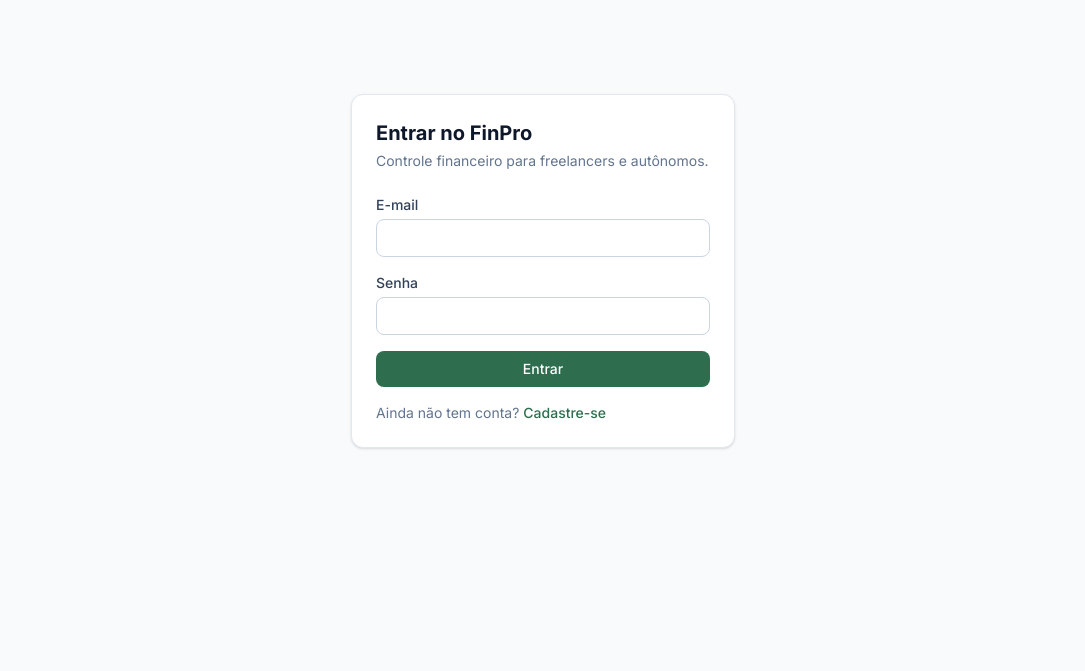
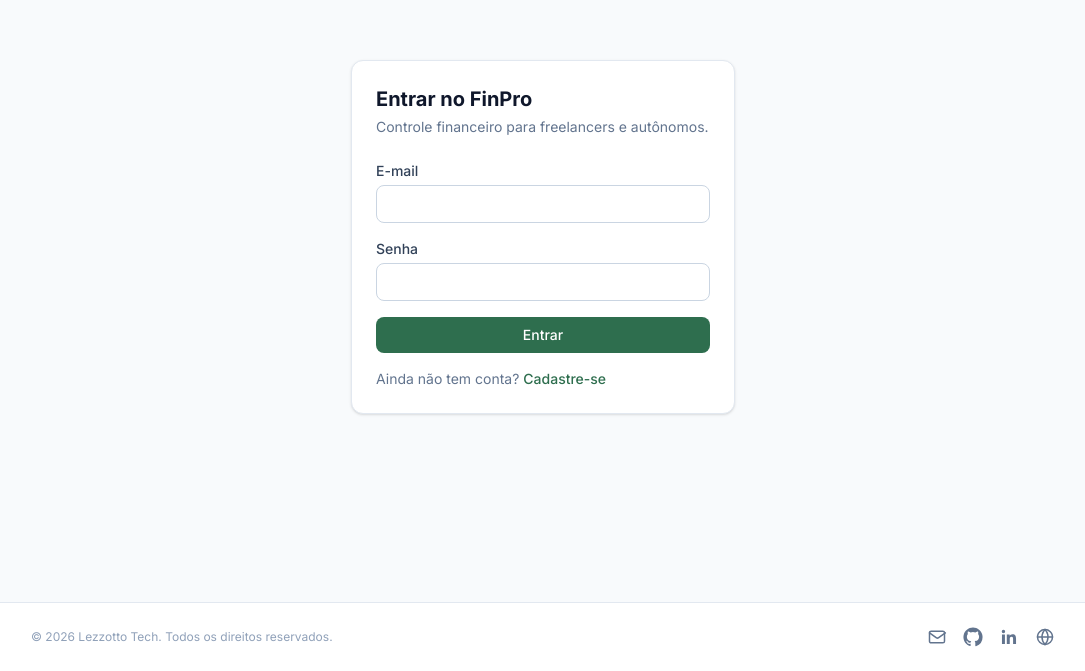
Before and after one commit to leozztto/LmfFinPro, a React (Vite) app in the folder frontend/: page /login in a window 1280 px wide. Shown: the part 129-800 px from the top of the page, without its empty margins (97-1182 px from the left). Built offline with nearby package versions, Linux system fonts and the light colour scheme; no server answers.

Commit message:
adicionado footer com informações importantes

```diff
--- a/frontend/src/features/auth/components/LoginPage.tsx
+++ b/frontend/src/features/auth/components/LoginPage.tsx
@@ -5,6 +5,7 @@ import { Button, FormField, Input } from '@/shared/ui'
 import { ApiError } from '@/shared/api/httpClient'
 import { useLogin } from '../hooks/useLogin'
 import { loginSchema, type LoginFormValues } from '../schemas'
+import { Footer } from '@/shared/layout/Footer'
 
 export function LoginPage() {
   const navigate = useNavigate()
@@ -21,7 +22,8 @@ export function LoginPage() {
   }
 
   return (
-    <div className="flex min-h-screen items-center justify-center bg-slate-50 px-4 dark:bg-slate-900">
+    <div className="flex min-h-screen flex-col bg-slate-50 dark:bg-slate-900">
+      <div className="flex flex-1 items-center justify-center px-4">
         <div className="w-full max-w-sm rounded-xl border border-slate-200 bg-white p-6 shadow-sm dark:border-slate-700 dark:bg-slate-800">
           <h1 className="text-xl font-bold text-slate-900 dark:text-slate-50">Entrar no FinPro</h1>
           <p className="mt-1 text-sm text-slate-500 dark:text-slate-400">
@@ -53,5 +55,8 @@ export function LoginPage() {
           </p>
         </div>
       </div>
+
+      <Footer />
+    </div>
   )
 }
--- a/frontend/src/features/auth/components/RegisterPage.tsx
+++ b/frontend/src/features/auth/components/RegisterPage.tsx
@@ -5,6 +5,7 @@ import { Button, FormField, Input } from '@/shared/ui'
 import { ApiError } from '@/shared/api/httpClient'
 import { useRegister } from '../hooks/useRegister'
 import { registerSchema, type RegisterFormValues } from '../schemas'
+import { Footer } from '@/shared/layout/Footer'
 
 export function RegisterPage() {
   const navigate = useNavigate()
@@ -21,7 +22,8 @@ export function RegisterPage() {
   }
 
   return (
-    <div className="flex min-h-screen items-center justify-center bg-slate-50 px-4 dark:bg-slate-900">
+    <div className="flex min-h-screen flex-col bg-slate-50 dark:bg-slate-900">
+      <div className="flex flex-1 items-center justify-center px-4">
         <div className="w-full max-w-sm rounded-xl border border-slate-200 bg-white p-6 shadow-sm dark:border-slate-700 dark:bg-slate-800">
           <h1 className="text-xl font-bold text-slate-900 dark:text-slate-50">Criar conta no FinPro</h1>
           <p className="mt-1 text-sm text-slate-500 dark:text-slate-400">
@@ -58,5 +60,8 @@ export function RegisterPage() {
           </p>
         </div>
       </div>
+
+      <Footer />
+    </div>
   )
 }
--- a/frontend/src/shared/layout/AppLayout.tsx
+++ b/frontend/src/shared/layout/AppLayout.tsx
@@ -1,6 +1,7 @@
 import { NavLink, Outlet } from 'react-router-dom'
 import { useAuth } from '@/shared/auth/AuthContext'
 import { Button } from '@/shared/ui'
+import { Footer } from './Footer'
 
 const NAV_ITEMS = [
   { to: '/', label: 'Visão geral' },
@@ -13,16 +14,21 @@ export function AppLayout() {
   const { session, logout } = useAuth()
 
   return (
-    <div className="min-h-screen bg-slate-50 dark:bg-slate-900">
+    <div className="flex min-h-screen flex-col bg-slate-50 dark:bg-slate-900">
       <header className="border-b border-slate-200 bg-white px-6 py-4 dark:border-slate-700 dark:bg-slate-800">
         <div className="mx-auto flex max-w-5xl items-center justify-between">
-          <div>
+          <div className="flex items-baseline gap-2">
             <h1 className="text-xl font-bold text-slate-900 dark:text-slate-50">FinPro</h1>
-            <p className="text-sm text-slate-500 dark:text-slate-400">{session?.name}</p>
+            <span className="hidden text-xs text-slate-400 dark:text-slate-500 sm:inline">
+              Controle financeiro para freelancers e autônomos.
+            </span>
           </div>
-          <Button variant="secondary" onClick={logout}>
-            Sair
-          </Button>
+          <div className="flex items-center gap-3">
+            <span className="text-sm text-slate-500 dark:text-slate-400">{session?.name}</span>
+            <Button variant="secondary" onClick={logout}>
+              Sair
+            </Button>
+          </div>
         </div>
         <nav className="mx-auto mt-4 flex max-w-5xl gap-4 text-sm">
           {NAV_ITEMS.map((item) => (
@@ -42,9 +48,11 @@ export function AppLayout() {
         </nav>
       </header>
 
-      <main className="mx-auto max-w-5xl px-6 py-8">
+      <main className="mx-auto w-full max-w-5xl flex-1 px-6 py-8">
         <Outlet />
       </main>
+
+      <Footer />
     </div>
   )
 }
--- /dev/null
+++ b/frontend/src/shared/layout/Footer.tsx
@@ -0,0 +1,56 @@
+import { GitHubIcon, GlobeIcon, LinkedInIcon, MailIcon } from '@/shared/ui/icons'
+
+const EMAIL = 'leozztto@gmail.com'
+const GITHUB_URL = 'https://github.com/leozztto'
+const LINKEDIN_URL = 'https://www.linkedin.com/in/leandro-mf'
+const PORTFOLIO_URL = 'https://portfolio-leandromf.vercel.app/'
+
+const iconLinkClassName =
+  'text-slate-500 transition-colors hover:text-primary-600 dark:text-slate-400 dark:hover:text-primary-500'
+
+export function Footer() {
+  return (
+    <footer className="border-t border-slate-200 bg-white px-6 py-6 dark:border-slate-700 dark:bg-slate-800">
+      <div className="mx-auto flex max-w-5xl flex-col gap-4 sm:flex-row sm:items-center sm:justify-between">
+        <p className="text-xs text-slate-400 dark:text-slate-500">© 2026 Lezzotto Tech. Todos os direitos reservados.</p>
+        <div className="flex items-center gap-4">
+          <a href={`mailto:${EMAIL}`} aria-label={`Enviar e-mail para ${EMAIL}`} title={EMAIL} className={iconLinkClassName}>
+            <MailIcon />
+          </a>
+          <a
+            href={GITHUB_URL}
+            target="_blank"
+            rel="noopener noreferrer"
+            aria-label="Perfil no GitHub"
+            title="GitHub"
+            className={iconLinkClassName}
+          >
+            <GitHubIcon />
+          </a>
+          {LINKEDIN_URL && (
+            <a
+              href={LINKEDIN_URL}
+              target="_blank"
+              rel="noopener noreferrer"
+              aria-label="Perfil no LinkedIn"
+              title="LinkedIn"
+              className={iconLinkClassName}
+            >
+              <LinkedInIcon />
+            </a>
+          )}
+          <a
+            href={PORTFOLIO_URL}
+            target="_blank"
+            rel="noopener noreferrer"
+            aria-label="Portfólio"
+            title="Portfólio"
+            className={iconLinkClassName}
+          >
+            <GlobeIcon />
+          </a>
+        </div>
+      </div>
+    </footer>
+  )
+}
--- /dev/null
+++ b/frontend/src/shared/ui/icons.tsx
@@ -0,0 +1,55 @@
+import type { SVGProps } from 'react'
+
+export function MailIcon(props: SVGProps<SVGSVGElement>) {
+  return (
+    <svg
+      viewBox="0 0 24 24"
+      fill="none"
+      stroke="currentColor"
+      strokeWidth={1.8}
+      strokeLinecap="round"
+      strokeLinejoin="round"
+      className="h-5 w-5"
+      {...props}
+    >
+      <rect x="3" y="5" width="18" height="14" rx="2" />
+      <path d="m3 7 8.4 6a2 2 0 0 0 2.2 0L22 7" />
+    </svg>
+  )
+}
+
+export function GitHubIcon(props: SVGProps<SVGSVGElement>) {
+  return (
+    <svg viewBox="0 0 24 24" fill="currentColor" className="h-5 w-5" {...props}>
+      <path d="M12 .5C5.73.5.5 5.73.5 12c0 5.09 3.29 9.39 7.86 10.91.57.1.78-.25.78-.55 0-.27-.01-1.17-.02-2.12-3.2.7-3.88-1.36-3.88-1.36-.52-1.33-1.28-1.68-1.28-1.68-1.04-.71.08-.7.08-.7 1.16.08 1.77 1.19 1.77 1.19 1.03 1.76 2.7 1.25 3.36.95.1-.75.4-1.25.73-1.54-2.55-.29-5.24-1.28-5.24-5.68 0-1.25.45-2.28 1.18-3.08-.12-.29-.51-1.46.11-3.04 0 0 .96-.31 3.15 1.18a10.9 10.9 0 0 1 5.74 0c2.19-1.49 3.15-1.18 3.15-1.18.62 1.58.23 2.75.11 3.04.74.8 1.18 1.83 1.18 3.08 0 4.41-2.7 5.39-5.26 5.67.41.36.78 1.07.78 2.16 0 1.56-.01 2.82-.01 3.2 0 .3.21.66.79.55A11.5 11.5 0 0 0 23.5 12C23.5 5.73 18.27.5 12 .5Z" />
+    </svg>
+  )
+}
+
+export function GlobeIcon(props: SVGProps<SVGSVGElement>) {
+  return (
+    <svg
+      viewBox="0 0 24 24"
+      fill="none"
+      stroke="currentColor"
+      strokeWidth={1.8}
+      strokeLinecap="round"
+      strokeLinejoin="round"
+      className="h-5 w-5"
+      {...props}
+    >
+      <circle cx="12" cy="12" r="9" />
+      <path d="M3 12h18" />
+      <path d="M12 3a13 13 0 0 1 0 18" />
+      <path d="M12 3a13 13 0 0 0 0 18" />
+    </svg>
+  )
+}
+
+export function LinkedInIcon(props: SVGProps<SVGSVGElement>) {
+  return (
+    <svg viewBox="0 0 24 24" fill="currentColor" className="h-5 w-5" {...props}>
+      <path d="M20.45 20.45h-3.55v-5.57c0-1.33-.02-3.04-1.85-3.04-1.85 0-2.14 1.44-2.14 2.94v5.67H9.36V9h3.41v1.56h.05c.48-.9 1.63-1.85 3.36-1.85 3.6 0 4.27 2.37 4.27 5.45v6.29ZM5.34 7.43a2.06 2.06 0 1 1 0-4.12 2.06 2.06 0 0 1 0 4.12ZM7.12 20.45H3.56V9h3.56v11.45Z" />
+    </svg>
+  )
+}
```
Also changed, not shown: 3 other files (tests, documents, lock files or other folders). Lines whose indentation alone changed are shown as unchanged.
